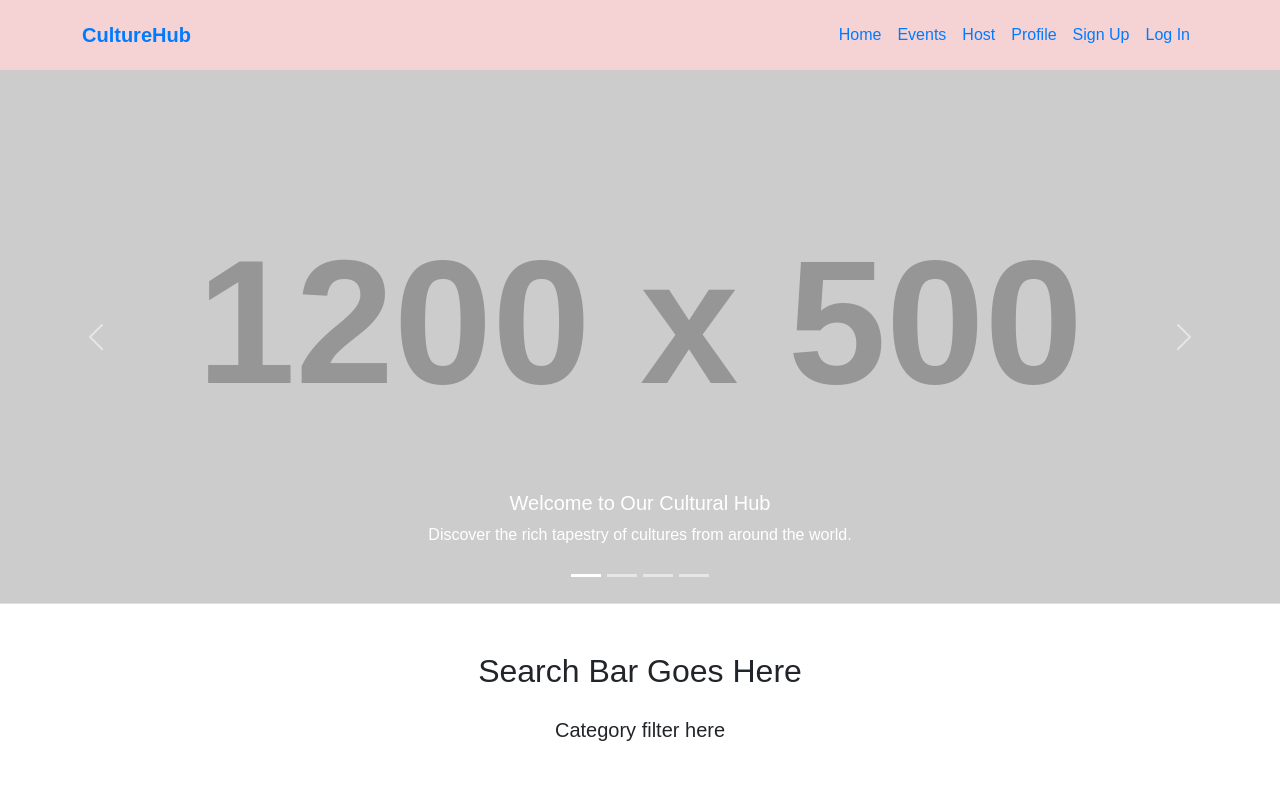
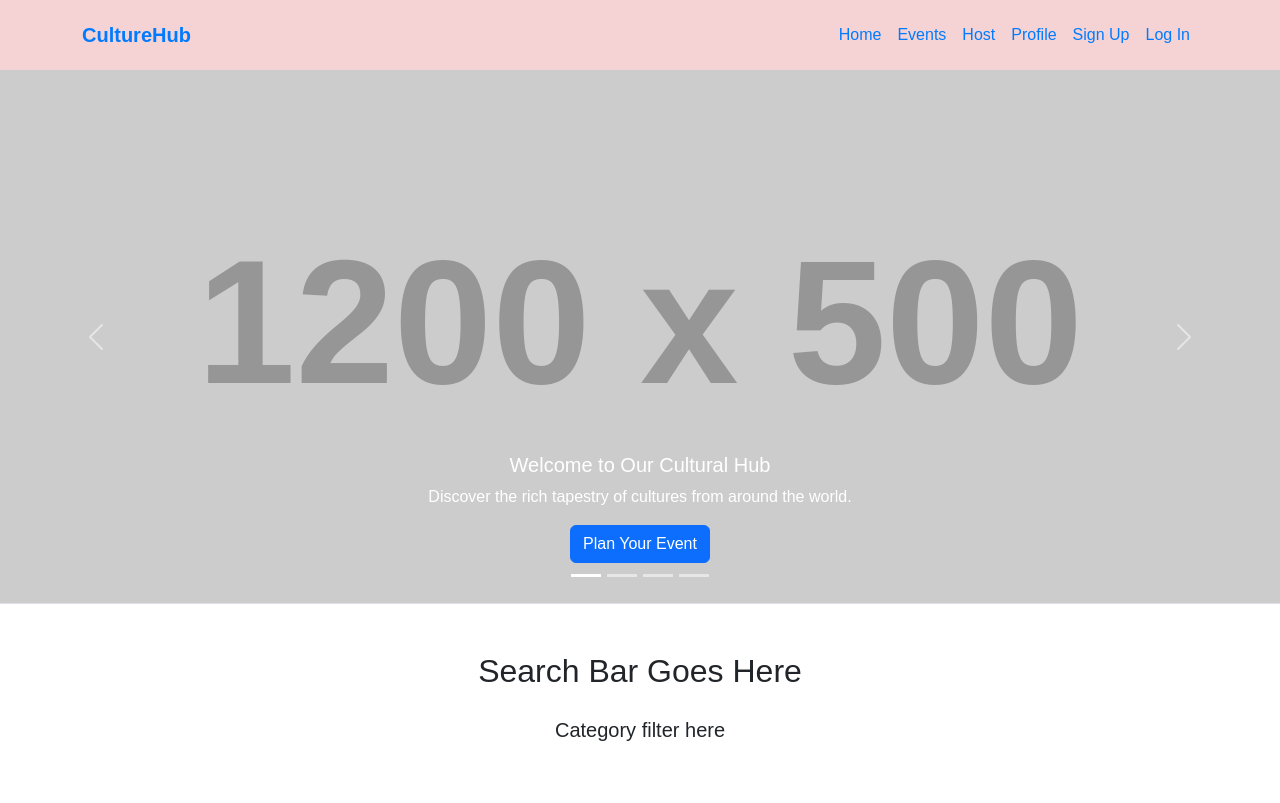
Before and after one commit to TiredTom22/IAB207-Assessment-2-CultureHub-Web-app, a Flask app: page / in a window 1280 px wide. Shown: the top 803 px of the page. Run offline with Flask 3, Linux system fonts and the light colour scheme; grey boxes labelled with a size stand in for pictures from a placeholder-image service; some libraries are stand-ins or nearby versions.

Commit message:
Added a button within the Carousel

```diff
--- a/a2_group2/website/templates/index.html
+++ b/a2_group2/website/templates/index.html
@@ -17,12 +17,14 @@
         <!-- Placeholder for carousel caption -->
         <h5>Welcome to Our Cultural Hub</h5>
         <p>Discover the rich tapestry of cultures from around the world.</p>
+        <a href="#" class="btn btn-primary">Plan Your Event</a>
       </div>
     </div>
     <!-- Carousel 2 -->
     <div class="carousel-item">
       <img src="https://placehold.co/1200x500" class="d-block w-100" alt="Page 2">
       <div class="carousel-caption d-none d-md-block">
+        <!-- Placeholder for carousel caption -->
         <h5>Explore Different Traditions</h5>
         <p>Immerse yourself in the diverse traditions and customs of various cultures.</p>
       </div>
@@ -31,6 +33,7 @@
     <div class="carousel-item">
       <img src="https://placehold.co/1200x500" class="d-block w-100" alt="Page 3">
       <div class="carousel-caption d-none d-md-block">
+        <!-- Placeholder for carousel caption -->
         <h5>Experience Cultural Festivals</h5>
         <p>Join us in celebrating the vibrant festivals that showcase cultural richness.</p>
       </div>
@@ -39,6 +42,7 @@
     <div class="carousel-item">
       <img src="https://placehold.co/1200x500" class="d-block w-100" alt="Page 4">
       <div class="carousel-caption d-none d-md-block">
+        <!-- Placeholder for carousel caption -->
         <h5>Connect with Local Communities</h5>
         <p>Engage with local communities and learn about their way of life.</p>
       </div>
```
